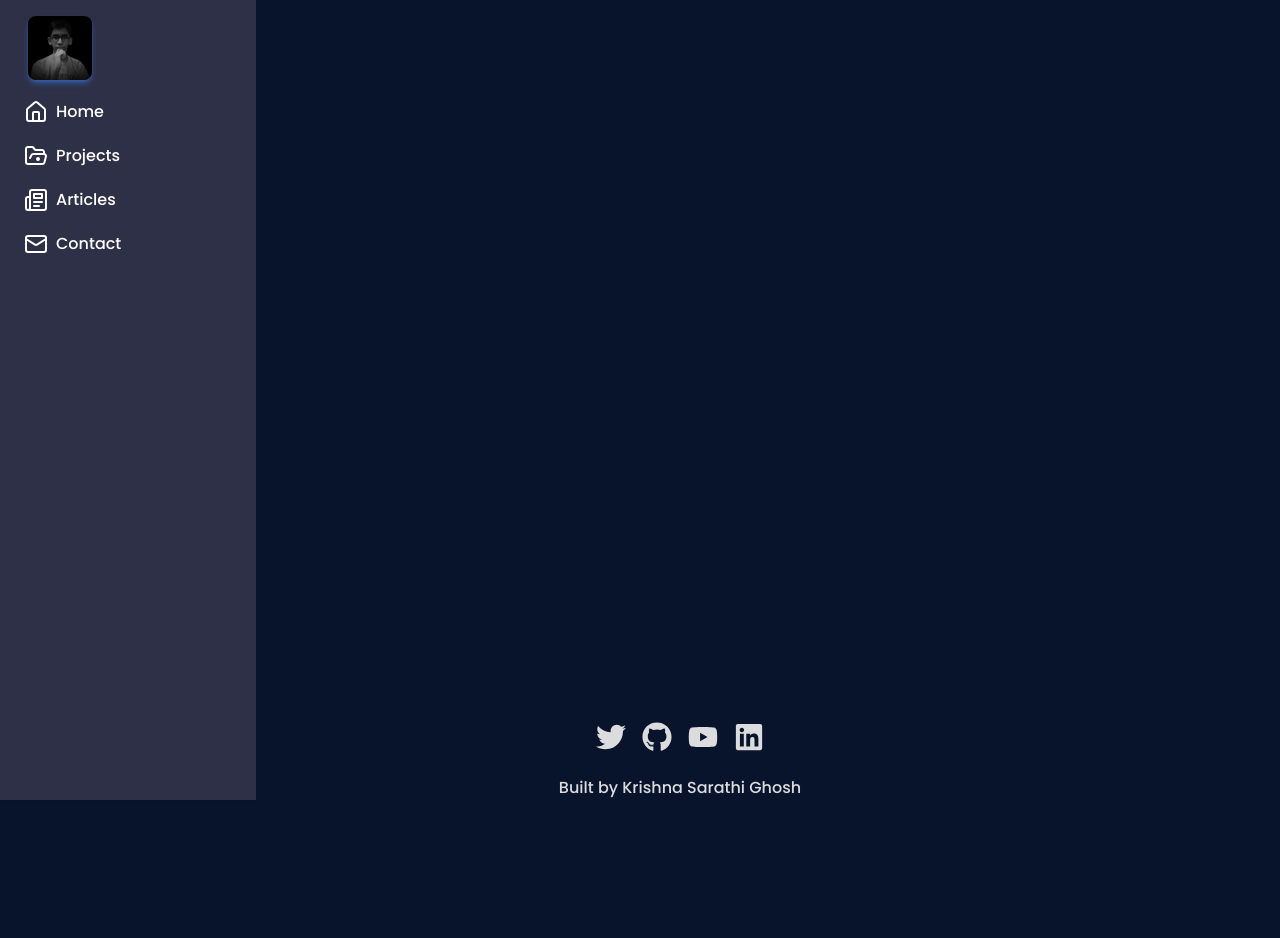
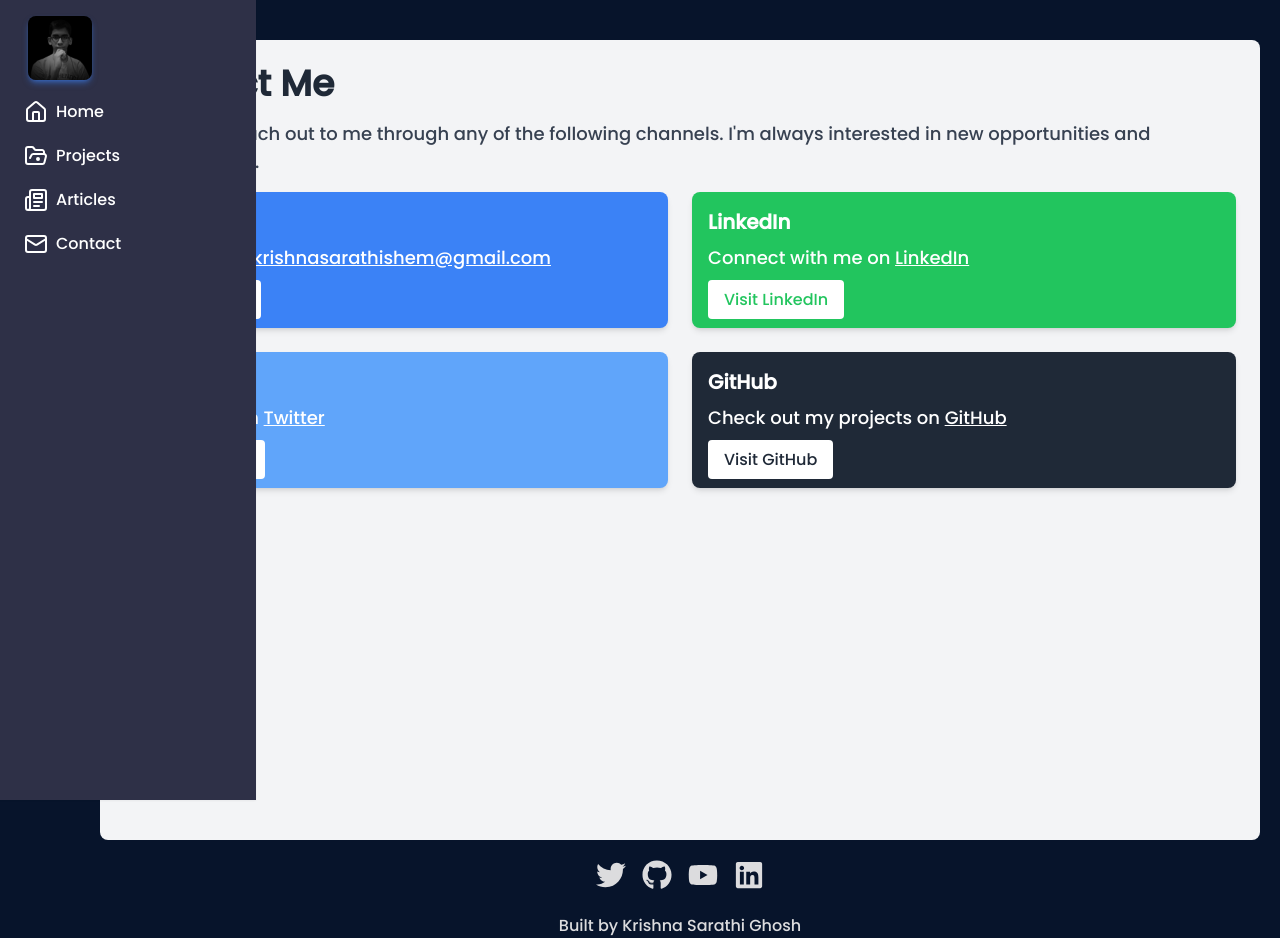
Before and after one commit to imkrishnasarathi/portfolio, a Next.js app: page /contact in a window 1280 px wide. Before the commit the page ends 800 px from the top, so only its background shows below. Built offline with nearby package versions, Linux system fonts and the light colour scheme.

Commit message:
finish adding other pages

```diff
--- a/src/app/articles/page.js
+++ b/src/app/articles/page.js
@@ -1,11 +1,64 @@
-import React from 'react'
+"use client"
+import React, { useEffect, useState } from 'react';
 
-const page = () => {
+const Page = () => {
+  const [articles, setArticles] = useState([]);
+
+  useEffect(() => {
+    const fetchArticles = async () => {
+      try {
+        const response = await fetch('https://dev.to/api/articles?username=krishnasarathi');
+        const data = await response.json();
+        console.log("Fetched articles:", data); // Log the data to check if cover_image is available for all articles
+        setArticles(data);
+      } catch (error) {
+        console.error('Error fetching articles:', error);
+      }
+    };
+
+    fetchArticles();
+  }, []);
+
+  const getRandomSize = () => {
+    const colSpan = Math.floor(Math.random() * 2) + 1; // Random number between 1 and 2
+    const rowSpan = Math.floor(Math.random() * 2) + 1; // Random number between 1 and 2
+    return `col-span-${colSpan} row-span-${rowSpan}`;
+  };
+
   return (
-    <div>
+    <div className="p-6">
+      <h1 className="text-4xl font-bold mb-4">My Articles on Dev.to</h1>
+      <div className="grid grid-cols-1 md:grid-cols-2 lg:grid-cols-3 xl:grid-cols-4 gap-6 auto-rows-fr">
+        {articles.map((article) => (
+          <div
+            key={article.id}
+            className={`rounded-lg shadow-md p-4 bg-gray-700 flex flex-col justify-between ${getRandomSize()}`}
+            style={{
+              backgroundImage: article.cover_image ? `url(${article.cover_image})` : 'none',
+              backgroundSize: 'cover',
+              backgroundPosition: 'center',
+            }}
+          >
+            {!article.cover_image && (
+              <div className="w-full h-48 bg-gray-200 flex items-center justify-center rounded-t-lg mb-4">
+                <span className="text-gray-500">No Image</span>
+              </div>
+            )}
+            <h2 className="text-2xl font-bold mb-2 bg-gray-800 bg-opacity-75 p-2 rounded break-words">{article.title}</h2>
+            <p className="text-lg mb-4 bg-gray-800 bg-opacity-75 p-2 rounded break-words">{article.description}</p>
+            <a
+              href={article.url}
+              target="_blank"
+              rel="noopener noreferrer"
+              className="inline-block px-4 py-2 bg-blue-500 text-white font-semibold rounded-lg shadow-md hover:bg-blue-700 transition duration-300"
+            >
+              Read More
+            </a>
+          </div>
+        ))}
+      </div>
+    </div>
+  );
+};
 
-    </div>
-  )
-}
-
-export default page
+export default Page;
--- a/src/app/components/Navbar.jsx
+++ b/src/app/components/Navbar.jsx
@@ -10,7 +10,7 @@
 
   return (
     <aside
-      className={`navbar h-screen fixed transition-all duration-150 ${
+      className={`navbar z-50 h-screen fixed transition-all duration-150 ${
         expanded ? "navbar-expanded" : ""
       }`}
       onMouseEnter={() => setExpanded(true)}
--- a/src/app/contact/page.js
+++ b/src/app/contact/page.js
@@ -1,9 +1,36 @@
-const page = () => {
+import React from 'react';
+
+const ContactPage = () => {
   return (
-    <div>
-      RANDOM CONTENT
+    <div className="p-6 bg-gray-100 min-h-screen rounded-lg mb-5">
+      <h1 className="text-4xl font-bold mb-4 text-gray-800">Contact Me</h1>
+      <p className="text-lg mb-4 text-gray-700">
+        Feel free to reach out to me through any of the following channels. I'm always interested in new opportunities and collaborations.
+      </p>
+      <div className="grid grid-cols-1 md:grid-cols-2 gap-6">
+        <div className="rounded-lg shadow-md p-4 bg-blue-500 text-white">
+          <h2 className="text-xl font-bold mb-2">Email</h2>
+          <p className="text-lg mb-4">Email me at <a href="mailto:krishnasarathishem@gmail.com" className="underline" target="_blank">krishnasarathishem@gmail.com</a></p>
+          <a href="mailto:krishnasarathishem@gmail.com" className="bg-white text-blue-500 px-4 py-2 rounded hover:bg-gray-200" target="_blank">Send Email</a>
+        </div>
+        <div className="rounded-lg shadow-md p-4 bg-green-500 text-white">
+          <h2 className="text-xl font-bold mb-2">LinkedIn</h2>
+          <p className="text-lg mb-4">Connect with me on <a href="https://www.linkedin.com/in/imkrishnasarathi" className="underline" target="_blank">LinkedIn</a></p>
+          <a href="https://www.linkedin.com/in/imkrishnasarathi" className="bg-white text-green-500 px-4 py-2 rounded hover:bg-gray-200" target="_blank">Visit LinkedIn</a>
+        </div>
+        <div className="rounded-lg shadow-md p-4 bg-blue-400 text-white">
+          <h2 className="text-xl font-bold mb-2">Twitter</h2>
+          <p className="text-lg mb-4">Follow me on <a href="https://www.twitter.com/@CodesKae" className="underline" target="_blank">Twitter</a></p>
+          <a href="https://www.twitter.com/@CodesKae" className="bg-white text-blue-400 px-4 py-2 rounded hover:bg-gray-200" target="_blank">Visit Twitter</a>
+        </div>
+        <div className="rounded-lg shadow-md p-4 bg-gray-800 text-white">
+          <h2 className="text-xl font-bold mb-2">GitHub</h2>
+          <p className="text-lg mb-4">Check out my projects on <a href="https://www.github.com/imkrishnasarathi" className="underline" target="_blank">GitHub</a></p>
+          <a href="https://www.github.com/imkrishnasarathi" className="bg-white text-gray-800 px-4 py-2 rounded hover:bg-gray-200" target="_blank">Visit GitHub</a>
+        </div>
+      </div>
     </div>
-  )
-}
+  );
+};
 
-export default page
+export default ContactPage;
--- a/src/app/globals.css
+++ b/src/app/globals.css
@@ -23,6 +23,7 @@
   transition: width 0.3s;
 }
 
+
 .navbar-expanded {
   width: 256px; /* Expanded width */
 }
@@ -35,3 +36,13 @@
 .navbar-expanded + .content {
   margin-left: 256px; /* Expanded width of the navbar */
 }
+
+.grid-item {
+  position: relative;
+  overflow: hidden;
+  transition: transform 0.3s ease-in-out;
+}
+
+.grid-item:hover {
+  transform: scale(1.05);
+}
--- a/src/app/page.js
+++ b/src/app/page.js
@@ -1,7 +1,7 @@
 "use client";
 import Link from "next/link";
 import Image from "next/image";
-import profileImage from "../../public/pic.png"; // Assuming your image is in the public folder
+import profileImage from "../../public/pic.png";
 
 export default function Home() {
   return (
--- a/src/app/projects/page.js
+++ b/src/app/projects/page.js
@@ -5,16 +5,19 @@
     title: 'PleasantWeb',
     description: 'PleasantWeb is a smart browser extension designed to enhance your online experience by alerting you of unsuitable content. It analyses web pages and provides warnings for content that may be inappropriate or offensive. PleasantWeb helps ensure your online environment remains positive and safe!',
     link: 'https://github.com/imkrishnasarathi/pleasantweb/',
+    bg: '/project/pleasantweb.png',
   },
   {
     title: 'News For My Bro',
     description: 'This is a simple python program which reads out the latest news for you! The project is made for educational purposes and you can tinker with it to make your very own news reader app!',
     link: 'https://github.com/imkrishnasarathi/News-For-My-Bro/',
+    bg: '/project/news-for-my-bro.png',
   },
   {
     title: 'Coming Soon...',
     description: '',
     link: '',
+    bg: '',
   },
 ];
 
@@ -24,17 +27,23 @@
       <h1 className="text-4xl font-bold mb-4">Projects</h1>
       <div className="grid grid-cols-1 md:grid-cols-2 lg:grid-cols-3 gap-6">
         {projects.map((project, index) => (
-          <div key={index} className="bg-gray-700 rounded-lg shadow-md p-4">
-            <h2 className="text-2xl font-bold mb-2">{project.title}</h2>
-            <p className="text-lg mb-4">{project.description}</p>
+          <div
+            key={index}
+            className={`rounded-lg shadow-md p-4 ${project.title === 'Coming Soon...' ? 'bg-gray-800 text-white' : 'bg-white'} flex flex-col justify-center items-center h-full transition-transform transform hover:scale-105 hover:shadow-lg`}
+            style={{ backgroundImage: `url(${project.bg})`, backgroundSize: 'cover', backgroundPosition: 'center' }}
+          >
+            <h2 className="text-2xl font-bold mb-2 text-center">{project.title}</h2>
+            <p className="text-lg mb-4 text-center overflow-hidden">{project.description}</p>
+            {project.link && (
               <a
                 href={project.link}
                 target="_blank"
                 rel="noopener noreferrer"
-              className="text-blue-300 hover:underline"
+                className="inline-block px-4 py-2 bg-blue-500 text-white font-semibold rounded-lg shadow-md hover:bg-blue-700 transition duration-300"
               >
                 View Project
               </a>
+            )}
           </div>
         ))}
       </div>
```
Also changed, not shown: public/project/news-for-my-bro.png (added), public/project/pleasantweb.png (added). Lines whose indentation alone changed are shown as unchanged.
